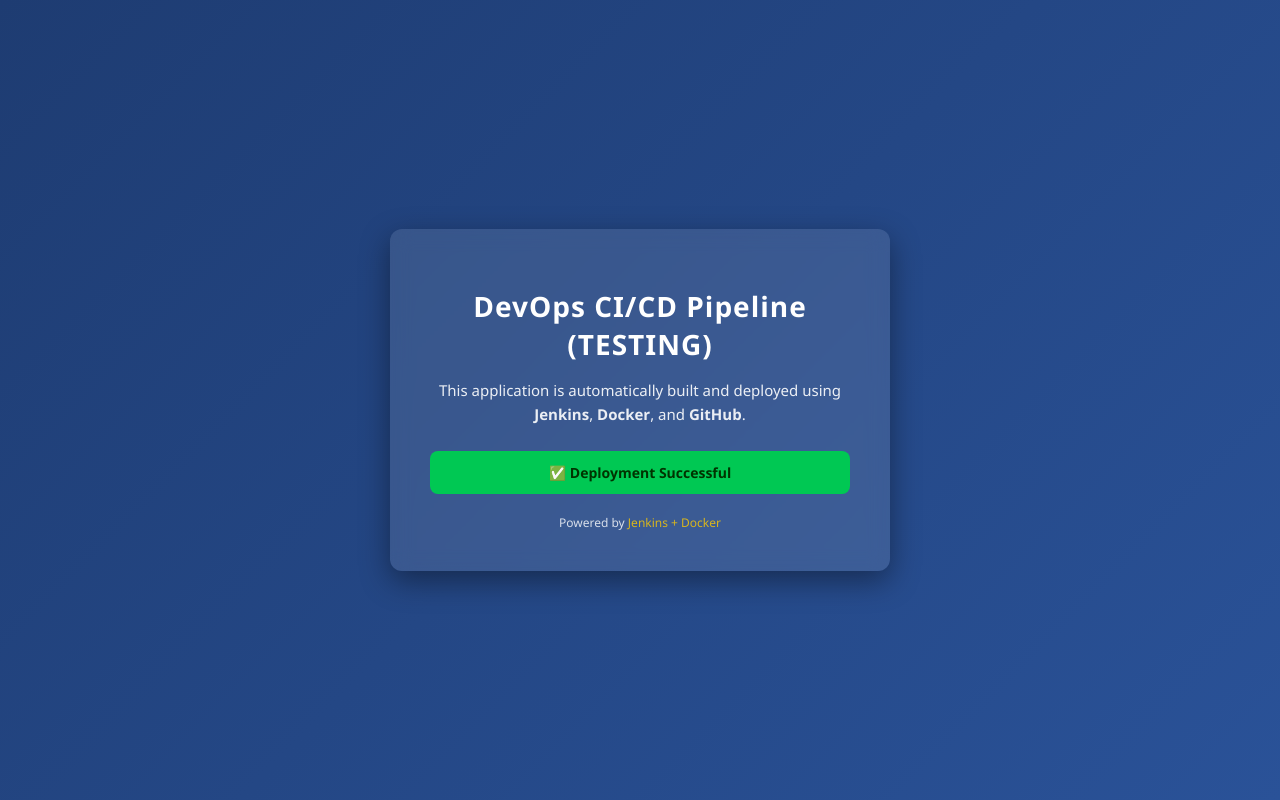
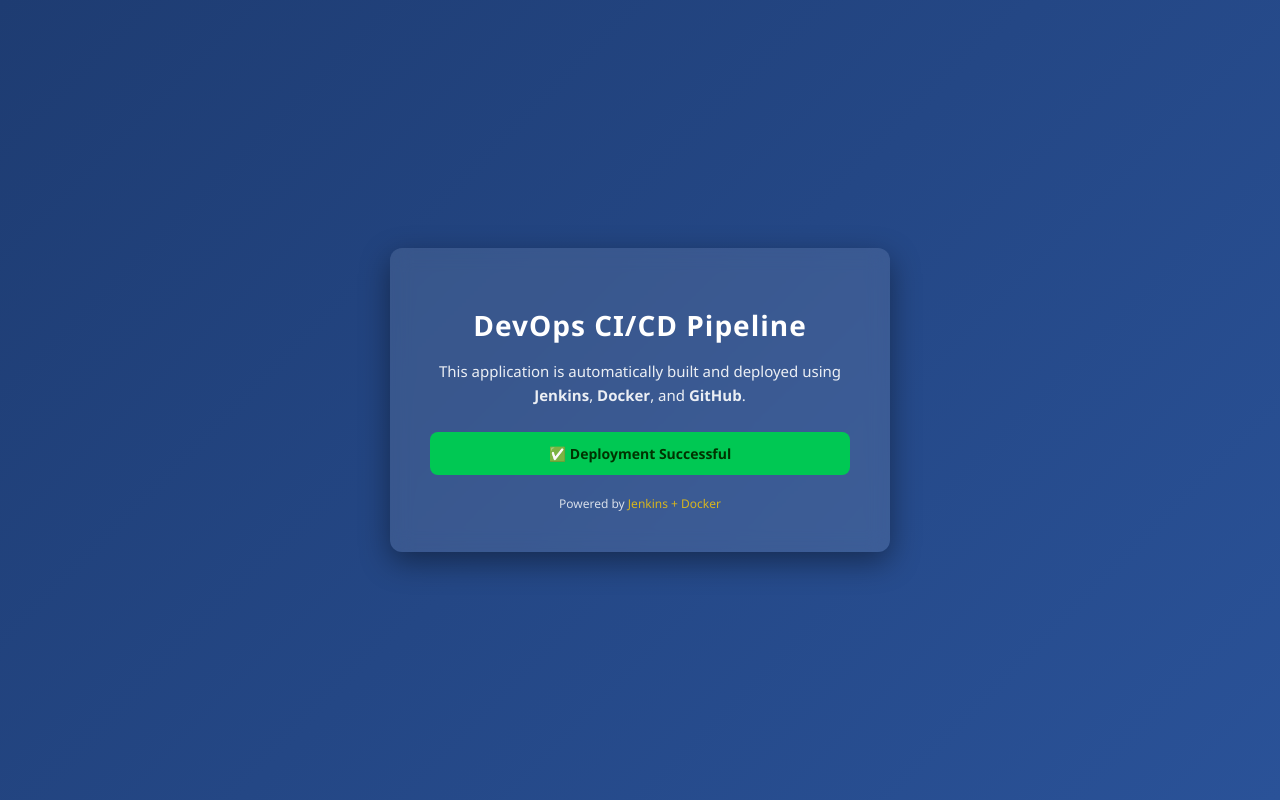
Before and after one commit to Sanjal28/ci-demo, a plain HTML site: page index.html in a window 1280 px wide. Drawn offline with Linux system fonts and the light colour scheme.

Commit message:
Updated index.html

```diff
--- a/index.html
+++ b/index.html
@@ -64,7 +64,7 @@
 <body>
 
     <div class="card">
-        <h1>DevOps CI/CD Pipeline (TESTING)</h1>
+        <h1>DevOps CI/CD Pipeline</h1>
 
         <p>
             This application is automatically built and deployed using
```
